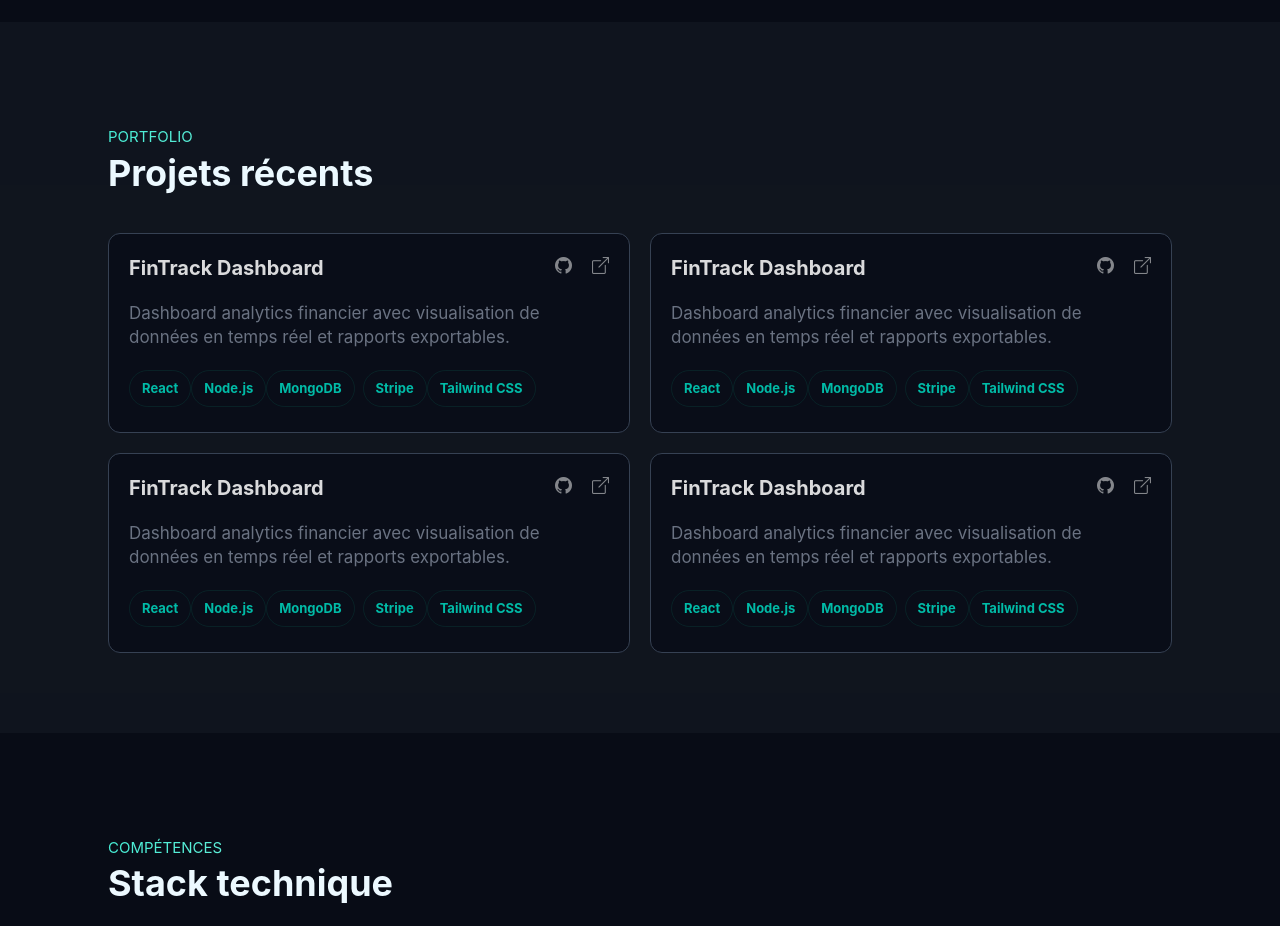
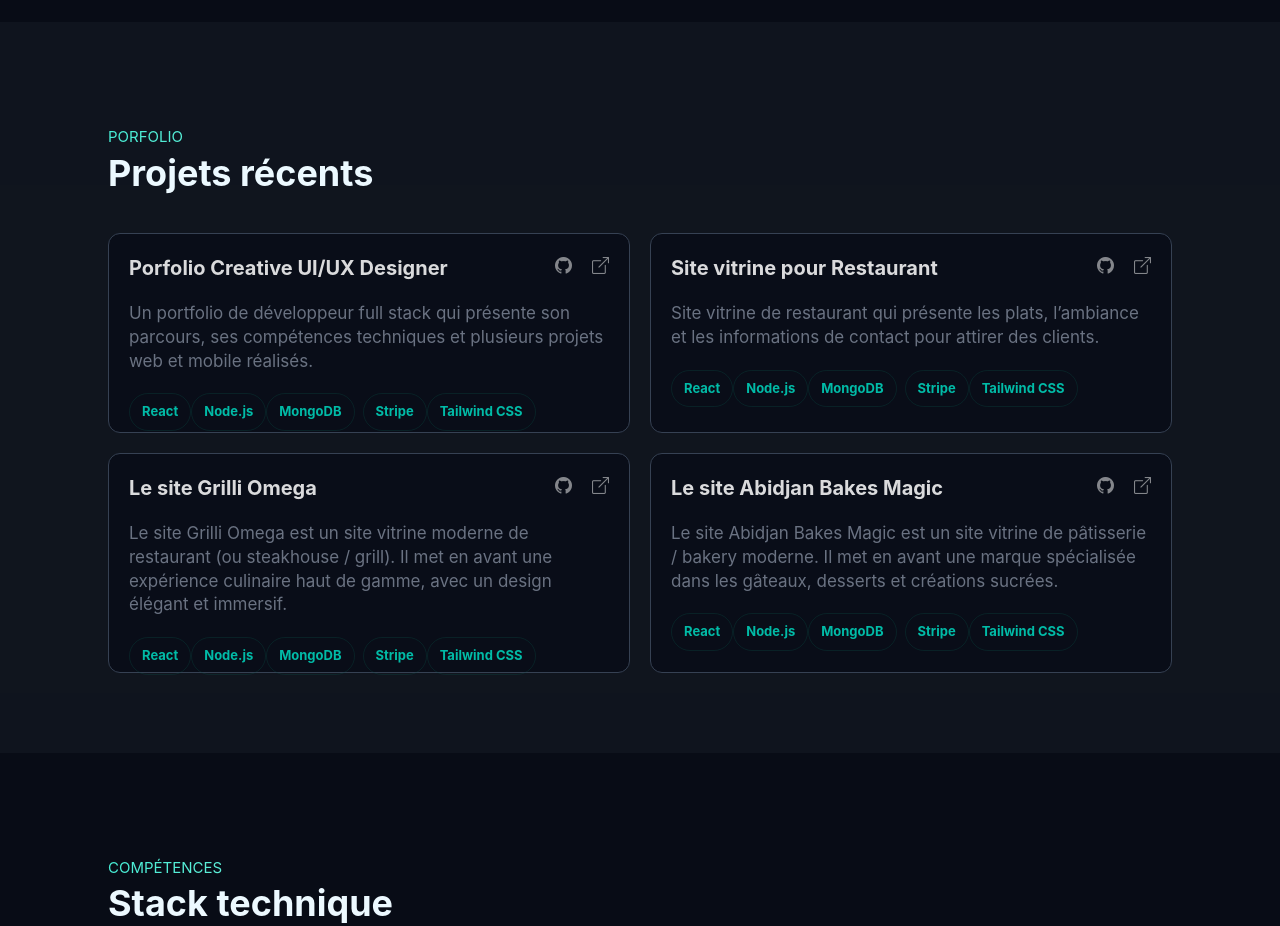
Before and after one commit to KouassiJonathan/MonPortfolio, a React (Vite) app: page / in a window 1280 px wide. Shown: the part 1340-2266 px from the top of the page. Built offline with nearby package versions, Linux system fonts and the light colour scheme.

Commit message:
mise à jour des projets

```diff
--- a/src/components/project.jsx
+++ b/src/components/project.jsx
@@ -7,71 +7,69 @@ function Project() {
             <div className='md:px-27 px-8 bg-gray-950/50 md:py-20 py-6 md:pt-26 '>
                 {/*text*/}
                 <div data-aos="fade-up">
-                    <h3 className='bg-linear-to-r from-teal-300 to-teal-100 bg-clip-text text-transparent text-[15px]  uppercase '>Portfolio</h3>
+                    <h3 className='bg-linear-to-r from-teal-300 to-teal-100 bg-clip-text text-transparent text-[15px]  uppercase '>Porfolio</h3>
                     <h2 className='text-4xl mt-1 font-bold'>Projets récents</h2>
                 </div>
                 {/*carte sur deux colonne*/}
                 <div className='grid md:grid-cols-2 grid-cols-1 mt-10 gap-5 '>
-                   {/*colonne2 carte 4*/}
+                    {/*colonne1 carte 1*/}
                     <div data-aos="fade-up" className="bg-gray-950/50 rounded-xl border flex-col gap-5 flex border-gray-700 md:h-50 h-70 to-gray-800 p-5 hover:border-teal-500/30 duration-200 ">
                         {/*header*/}
                         <div className='flex justify-between'>
-                            <h5 className='text-white/85 font-bold text-xl'>FinTrack Dashboard</h5>
+                            <h5 className='text-white/85 font-bold text-xl'>Porfolio Creative UI/UX Designer</h5>
                             {/*icon*/}
                             <div>
-                                <a href="https://github.com/KouassiJonathan" className='me-5'><i class="bi bi-github text-white/50 text-[17px]  hover:text-teal-500 duration-200 transition"></i></a>
-                                <a href="#"><i class="bi bi-box-arrow-up-right text-white/50 text-[17px]  hover:text-teal-500 duration-200 transition"></i></a>
+                                <a href="https://github.com/KouassiJonathan/porfolio-arial" className='me-5'><i class="bi bi-github text-white/50 text-[17px]  hover:text-teal-500 duration-200 transition"></i></a>
+                                <a href="https://porfolio-arial.vercel.app/"><i class="bi bi-box-arrow-up-right text-white/50 text-[17px]  hover:text-teal-500 duration-200 transition"></i></a>
                             </div>
                         </div>
                         {/*body*/}
                         <div>
-                            <p className='text-gray-500 md:text-[17px] text-xl'>Dashboard analytics financier avec visualisation de données
-                                en temps réel et rapports exportables.
+                            <p className='text-gray-500 md:text-[17px] text-xl'>Un portfolio de développeur full stack qui présente son parcours, ses compétences techniques et plusieurs projets web et mobile réalisés.
                             </p>
                         </div>
                         {/*footer*/}
                         <div className='text-center flex flex-col md:flex-row gap-2 md:items-center'>
                             <div className='flex'>
-                            <h6 className='text-teal-500 rounded-full border border-teal-900/30 py-2 px-3  font-bold text-[13px]'>React</h6>
-                            <h6 className='text-teal-500 rounded-full border border-teal-900/30 py-2 px-3 font-bold text-[13px]'>Node.js</h6>
-                            <h6 className='text-teal-500 rounded-full border border-teal-900/30 py-2 px-3 font-bold text-[13px]'>MongoDB</h6>
+                                <h6 className='text-teal-500 rounded-full border border-teal-900/30 py-2 px-3  font-bold text-[13px]'>React</h6>
+                                <h6 className='text-teal-500 rounded-full border border-teal-900/30 py-2 px-3 font-bold text-[13px]'>Node.js</h6>
+                                <h6 className='text-teal-500 rounded-full border border-teal-900/30 py-2 px-3 font-bold text-[13px]'>MongoDB</h6>
                             </div>
 
                             <div className='flex'>
-                                 <h6 className='text-teal-500 rounded-full border border-teal-900/30 py-2 px-3 font-bold text-[13px]'>Stripe</h6>
+                                <h6 className='text-teal-500 rounded-full border border-teal-900/30 py-2 px-3 font-bold text-[13px]'>Stripe</h6>
                                 <h6 className='text-teal-500 rounded-full border border-teal-900/30 py-2 px-3 font-bold text-[13px]'>Tailwind CSS</h6>
                             </div>
 
                         </div>
                     </div>
 
-                   {/*colonne2 carte 4*/}
+                    {/*colonne1 carte 2*/}
                     <div data-aos="fade-up" className="bg-gray-950/50 rounded-xl border flex-col gap-5 flex border-gray-700 md:h-50 h-70 to-gray-800 p-5 hover:border-teal-500/30 duration-200 transition">
                         {/*header*/}
                         <div className='flex justify-between'>
-                            <h5 className='text-white/85 font-bold text-xl'>FinTrack Dashboard</h5>
+                            <h5 className='text-white/85 font-bold text-xl'>Site vitrine pour Restaurant</h5>
                             {/*icon*/}
                             <div>
-                                <a href="https://github.com/KouassiJonathan" className='me-5'><i class="bi bi-github text-white/50 text-[17px]  hover:text-teal-500 duration-200 transition"></i></a>
-                                <a href="#"><i class="bi bi-box-arrow-up-right text-white/50 text-[17px]  hover:text-teal-500 duration-200 transition"></i></a>
+                                <a href="https://github.com/KouassiJonathan/Restaurant" className='me-5'><i class="bi bi-github text-white/50 text-[17px]  hover:text-teal-500 duration-200 transition"></i></a>
+                                <a href="https://restaurant-six-ivory.vercel.app/ "><i class="bi bi-box-arrow-up-right text-white/50 text-[17px]  hover:text-teal-500 duration-200 transition"></i></a>
                             </div>
                         </div>
                         {/*body*/}
                         <div>
-                            <p className='text-gray-500 md:text-[17px] text-xl'>Dashboard analytics financier avec visualisation de données
-                                en temps réel et rapports exportables.
+                            <p className='text-gray-500 md:text-[17px] text-xl'>Site vitrine de restaurant qui présente les plats, l’ambiance et les informations de contact pour attirer des clients.
                             </p>
                         </div>
                         {/*footer*/}
                         <div className='text-center flex flex-col md:flex-row gap-2 md:items-center'>
                             <div className='flex'>
-                            <h6 className='text-teal-500 rounded-full border border-teal-900/30 py-2 px-3  font-bold text-[13px]'>React</h6>
-                            <h6 className='text-teal-500 rounded-full border border-teal-900/30 py-2 px-3 font-bold text-[13px]'>Node.js</h6>
-                            <h6 className='text-teal-500 rounded-full border border-teal-900/30 py-2 px-3 font-bold text-[13px]'>MongoDB</h6>
+                                <h6 className='text-teal-500 rounded-full border border-teal-900/30 py-2 px-3  font-bold text-[13px]'>React</h6>
+                                <h6 className='text-teal-500 rounded-full border border-teal-900/30 py-2 px-3 font-bold text-[13px]'>Node.js</h6>
+                                <h6 className='text-teal-500 rounded-full border border-teal-900/30 py-2 px-3 font-bold text-[13px]'>MongoDB</h6>
                             </div>
 
                             <div className='flex'>
-                                 <h6 className='text-teal-500 rounded-full border border-teal-900/30 py-2 px-3 font-bold text-[13px]'>Stripe</h6>
+                                <h6 className='text-teal-500 rounded-full border border-teal-900/30 py-2 px-3 font-bold text-[13px]'>Stripe</h6>
                                 <h6 className='text-teal-500 rounded-full border border-teal-900/30 py-2 px-3 font-bold text-[13px]'>Tailwind CSS</h6>
                             </div>
 
@@ -79,33 +77,33 @@ function Project() {
                     </div>
 
 
-                    {/*colonne2 carte 4*/}
-                    <div data-aos="fade-up" className="bg-gray-950/50 rounded-xl border flex-col gap-5 flex border-gray-700 md:h-50 h-70 to-gray-800 p-5 hover:border-teal-500/30 duration-200 transition">
+                    {/*colonne2 carte 3*/}
+                    <div data-aos="fade-up" className="bg-gray-950/50 rounded-xl border flex-col gap-5 flex border-gray-700 md:h-55 h-70 to-gray-800 p-5 hover:border-teal-500/30 duration-200 transition">
                         {/*header*/}
                         <div className='flex justify-between'>
-                            <h5 className='text-white/85 font-bold text-xl'>FinTrack Dashboard</h5>
+                            <h5 className='text-white/85 font-bold text-xl'>Le site Grilli Omega</h5>
                             {/*icon*/}
                             <div>
-                                <a href="https://github.com/KouassiJonathan" className='me-5'><i class="bi bi-github text-white/50 text-[17px]  hover:text-teal-500 duration-200 transition"></i></a>
-                                <a href="#"><i class="bi bi-box-arrow-up-right text-white/50 text-[17px]  hover:text-teal-500 duration-200 transition"></i></a>
+                                <a href="https://github.com/KouassiJonathan/Grilli" className='me-5'><i class="bi bi-github text-white/50 text-[17px]  hover:text-teal-500 duration-200 transition"></i></a>
+                                <a href="https://grilli-omega.vercel.app/"><i class="bi bi-box-arrow-up-right text-white/50 text-[17px]  hover:text-teal-500 duration-200 transition"></i></a>
                             </div>
                         </div>
                         {/*body*/}
                         <div>
-                            <p className='text-gray-500 md:text-[17px] text-xl'>Dashboard analytics financier avec visualisation de données
-                                en temps réel et rapports exportables.
+                            <p className='text-gray-500 md:text-[17px] text-xl'>Le site Grilli Omega est un site vitrine moderne de restaurant (ou steakhouse / grill).
+                                Il met en avant une expérience culinaire haut de gamme, avec un design élégant et immersif.
                             </p>
                         </div>
                         {/*footer*/}
                         <div className='text-center flex flex-col md:flex-row gap-2 md:items-center'>
                             <div className='flex'>
-                            <h6 className='text-teal-500 rounded-full border border-teal-900/30 py-2 px-3  font-bold text-[13px]'>React</h6>
-                            <h6 className='text-teal-500 rounded-full border border-teal-900/30 py-2 px-3 font-bold text-[13px]'>Node.js</h6>
-                            <h6 className='text-teal-500 rounded-full border border-teal-900/30 py-2 px-3 font-bold text-[13px]'>MongoDB</h6>
+                                <h6 className='text-teal-500 rounded-full border border-teal-900/30 py-2 px-3  font-bold text-[13px]'>React</h6>
+                                <h6 className='text-teal-500 rounded-full border border-teal-900/30 py-2 px-3 font-bold text-[13px]'>Node.js</h6>
+                                <h6 className='text-teal-500 rounded-full border border-teal-900/30 py-2 px-3 font-bold text-[13px]'>MongoDB</h6>
                             </div>
 
                             <div className='flex'>
-                                 <h6 className='text-teal-500 rounded-full border border-teal-900/30 py-2 px-3 font-bold text-[13px]'>Stripe</h6>
+                                <h6 className='text-teal-500 rounded-full border border-teal-900/30 py-2 px-3 font-bold text-[13px]'>Stripe</h6>
                                 <h6 className='text-teal-500 rounded-full border border-teal-900/30 py-2 px-3 font-bold text-[13px]'>Tailwind CSS</h6>
                             </div>
 
@@ -113,32 +111,32 @@ function Project() {
                     </div>
 
                     {/*colonne2 carte 4*/}
-                    <div data-aos="fade-up" className="bg-gray-950/50 rounded-xl border flex-col gap-5 flex border-gray-700 md:h-50 h-70 to-gray-800 p-5 hover:border-teal-500/30 duration-200 transition">
+                    <div data-aos="fade-up" className="bg-gray-950/50 rounded-xl border flex-col gap-5 flex border-gray-700 md:h-55 h-70 to-gray-800 p-5 hover:border-teal-500/30 duration-200 transition">
                         {/*header*/}
                         <div className='flex justify-between'>
-                            <h5 className='text-white/85 font-bold text-xl'>FinTrack Dashboard</h5>
+                            <h5 className='text-white/85 font-bold text-xl'>Le site Abidjan Bakes Magic</h5>
                             {/*icon*/}
                             <div>
-                                <a href="https://github.com/KouassiJonathan" className='me-5'><i class="bi bi-github text-white/50 text-[17px]  hover:text-teal-500 duration-200 transition"></i></a>
-                                <a href="#"><i class="bi bi-box-arrow-up-right text-white/50 text-[17px]  hover:text-teal-500 duration-200 transition"></i></a>
+                                <a href="https://github.com/KouassiJonathan/abidjan-bakes-magic" className='me-5'><i class="bi bi-github text-white/50 text-[17px]  hover:text-teal-500 duration-200 transition"></i></a>
+                                <a href="https://preview--abidjan-bakes-magic.lovable.app/"><i class="bi bi-box-arrow-up-right text-white/50 text-[17px]  hover:text-teal-500 duration-200 transition"></i></a>
                             </div>
                         </div>
                         {/*body*/}
                         <div>
-                            <p className='text-gray-500 md:text-[17px] text-xl'>Dashboard analytics financier avec visualisation de données
-                                en temps réel et rapports exportables.
+                            <p className='text-gray-500 md:text-[17px] text-xl'>Le site Abidjan Bakes Magic est un site vitrine de pâtisserie / bakery moderne.
+                                Il met en avant une marque spécialisée dans les gâteaux, desserts et créations sucrées.
                             </p>
                         </div>
                         {/*footer*/}
                         <div className='text-center flex flex-col md:flex-row gap-2 md:items-center'>
                             <div className='flex'>
-                            <h6 className='text-teal-500 rounded-full border border-teal-900/30 py-2 px-3  font-bold text-[13px]'>React</h6>
-                            <h6 className='text-teal-500 rounded-full border border-teal-900/30 py-2 px-3 font-bold text-[13px]'>Node.js</h6>
-                            <h6 className='text-teal-500 rounded-full border border-teal-900/30 py-2 px-3 font-bold text-[13px]'>MongoDB</h6>
+                                <h6 className='text-teal-500 rounded-full border border-teal-900/30 py-2 px-3  font-bold text-[13px]'>React</h6>
+                                <h6 className='text-teal-500 rounded-full border border-teal-900/30 py-2 px-3 font-bold text-[13px]'>Node.js</h6>
+                                <h6 className='text-teal-500 rounded-full border border-teal-900/30 py-2 px-3 font-bold text-[13px]'>MongoDB</h6>
                             </div>
 
                             <div className='flex'>
-                                 <h6 className='text-teal-500 rounded-full border border-teal-900/30 py-2 px-3 font-bold text-[13px]'>Stripe</h6>
+                                <h6 className='text-teal-500 rounded-full border border-teal-900/30 py-2 px-3 font-bold text-[13px]'>Stripe</h6>
                                 <h6 className='text-teal-500 rounded-full border border-teal-900/30 py-2 px-3 font-bold text-[13px]'>Tailwind CSS</h6>
                             </div>
 
--- a/src/components/skills.jsx
+++ b/src/components/skills.jsx
@@ -11,7 +11,7 @@ function Skills() {
                 </div>
                 <div className='grid md:grid-cols-3 grid-cols-1 pb-20 gap-15 px-0  '>
                     {/*colonne 1*/}
-                    <div   data-aos="fade-up" className="bg-gray-900/30 rounded-xl border flex-col gap-5 flex border-gray-700 md:h-85  md:w-88 h-90 to-gray-800 p-5 ">
+                    <div   data-aos="fade-up" className="bg-gray-900/30 rounded-xl border flex-col gap-5 flex border-gray-700 md:h-90  md:w-88 h-90 to-gray-800 p-5 ">
                         {/*header*/}
                         <h3 className='bg-linear-to-r from-teal-300 to-teal-100 bg-clip-text text-transparent text-[17px] font-bold '>Frontend</h3>
                         {/*skills 1*/}
@@ -74,7 +74,7 @@ function Skills() {
 
                     </div>
                     {/*colonne 2*/}
-                    <div  data-aos="fade-up"  className="bg-gray-900/30 rounded-xl border flex-col gap-5 flex border-gray-700 md:h-85  md:w-88 h-90 to-gray-800 p-5 ">
+                    <div  data-aos="fade-up"  className="bg-gray-900/30 rounded-xl border flex-col gap-5 flex border-gray-700 md:h-90  md:w-88 h-90 to-gray-800 p-5 ">
                         {/*header*/}
                         <h3 className='bg-linear-to-r from-teal-300 to-teal-100 bg-clip-text text-transparent text-[17px] font-bold '>Backend</h3>
                         {/*skills 1*/}
@@ -137,7 +137,7 @@ function Skills() {
 
                     </div>
                     {/*colonne 3*/}
-                    <div   data-aos="fade-up" className="bg-gray-900/30 rounded-xl border flex-col gap-5 flex border-gray-700 md:h-85  md:w-88 h-90 to-gray-800 p-5 ">
+                    <div   data-aos="fade-up" className="bg-gray-900/30 rounded-xl border flex-col gap-5 flex border-gray-700 md:h-90  md:w-88 h-90 to-gray-800 p-5 ">
                         {/*header*/}
                         <h3 className='bg-linear-to-r from-teal-300 to-teal-100 bg-clip-text text-transparent text-[17px] font-bold '>Frontend</h3>
                         {/*skills 1*/}
```
